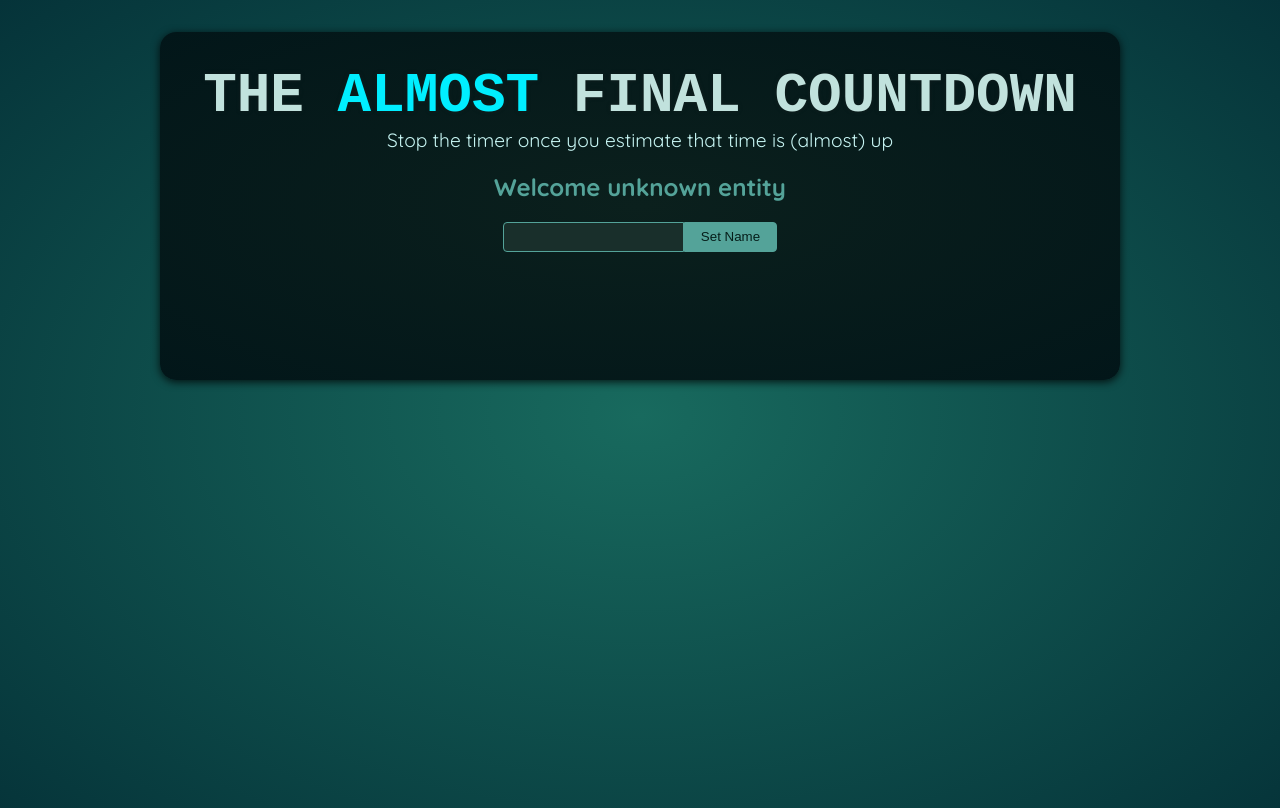
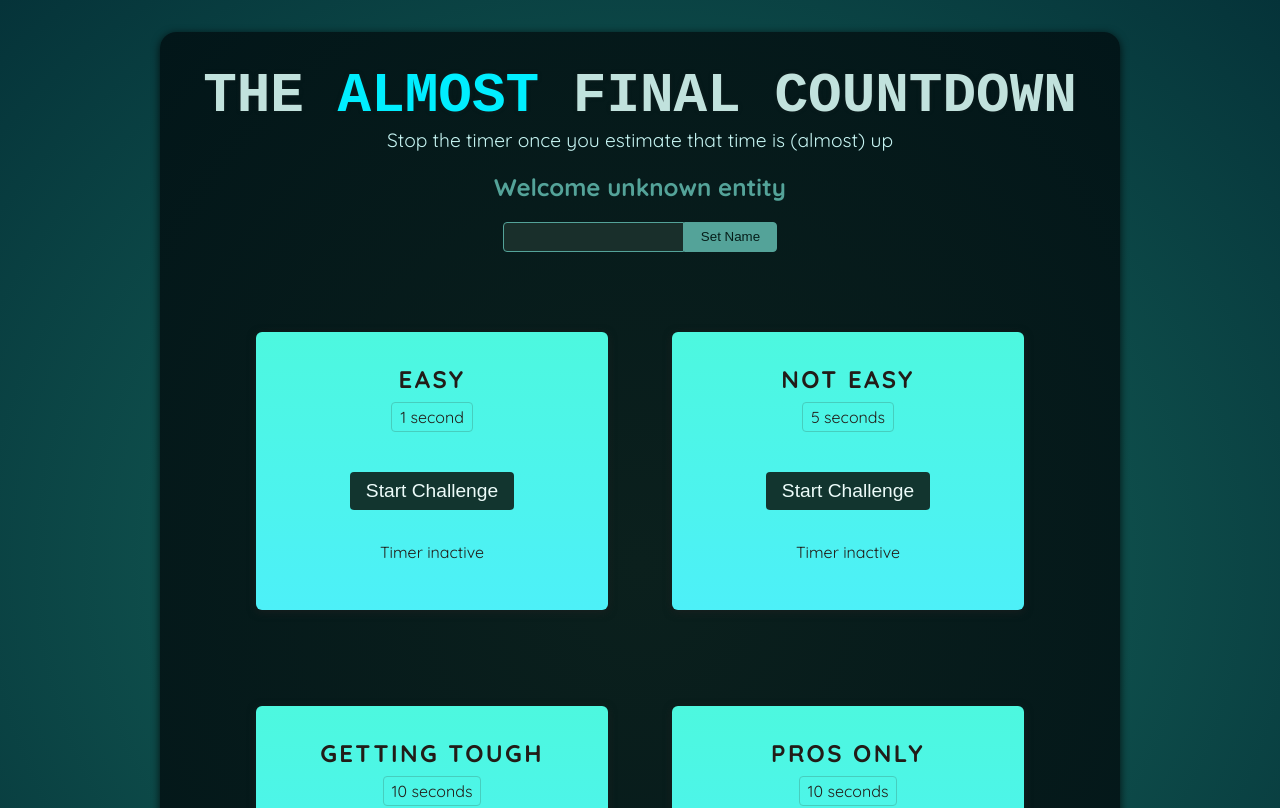
Before and after one commit to AlexBuzea/Countdown, a React (Vite) app: page / in a window 1280 px wide. Shown: the top 808 px of the page. Built offline with nearby package versions, Linux system fonts and the light colour scheme; a web font is replaced by a local one.

Commit message:
adding timer component and using useref to keep timer value constant and specific to each component

```diff
--- a/src/App.jsx
+++ b/src/App.jsx
@@ -1,10 +1,16 @@
-import Player from './components/Player.jsx';
+import Player from "./components/Player.jsx";
+import TimerChallenge from "./components/TimerChallenge.jsx";
 
 function App() {
   return (
     <>
       <Player />
-      <div id="challenges"></div>
+      <div id="challenges">
+        <TimerChallenge title="Easy" targetTime={1} />
+        <TimerChallenge title="Not easy" targetTime={5} />
+        <TimerChallenge title="Getting tough" targetTime={10} />
+        <TimerChallenge title="Pros only" targetTime={10} />
+      </div>
     </>
   );
 }
--- /dev/null
+++ b/src/components/TimerChallenge.jsx
@@ -0,0 +1,43 @@
+import { useState, useRef } from "react";
+
+// let timer; -> won't work because the instace would be shared between all TimerChanllenge components
+
+const TimerChallenge = ({ title, targetTime }) => {
+  const timer = useRef();
+
+  const [timerStarted, setTimerStarted] = useState(false);
+  const [timerExpired, setTimerExpired] = useState(false);
+
+  //   let timer; -> won't work because variable would be a new one (new reference) after triggering handleStart() and re-executing the TimerChallenge() function, and handleStop() calls it on a different variable
+
+  function handleStart() {
+    timer.current = setTimeout(() => {
+      setTimerExpired(true);
+    }, targetTime * 1000);
+    setTimerStarted(true);
+  }
+
+  function handleStop() {
+    clearTimeout(timer.current);
+  }
+
+  return (
+    <section className="challenge">
+      <h2>{title}</h2>
+      {timerExpired && <p>You lost!</p>}
+      <p className="challenge-time">
+        {targetTime} second{targetTime > 1 ? "s" : ""}
+      </p>
+      <p>
+        <button onClick={timerStarted ? handleStop : handleStart}>
+          {timerStarted ? "Stop" : "Start"} Challenge
+        </button>
+      </p>
+      <p className={timerStarted ? "active" : undefined}>
+        {timerStarted ? "Time is running..." : "Timer inactive"}
+      </p>
+    </section>
+  );
+};
+
+export default TimerChallenge;
```
